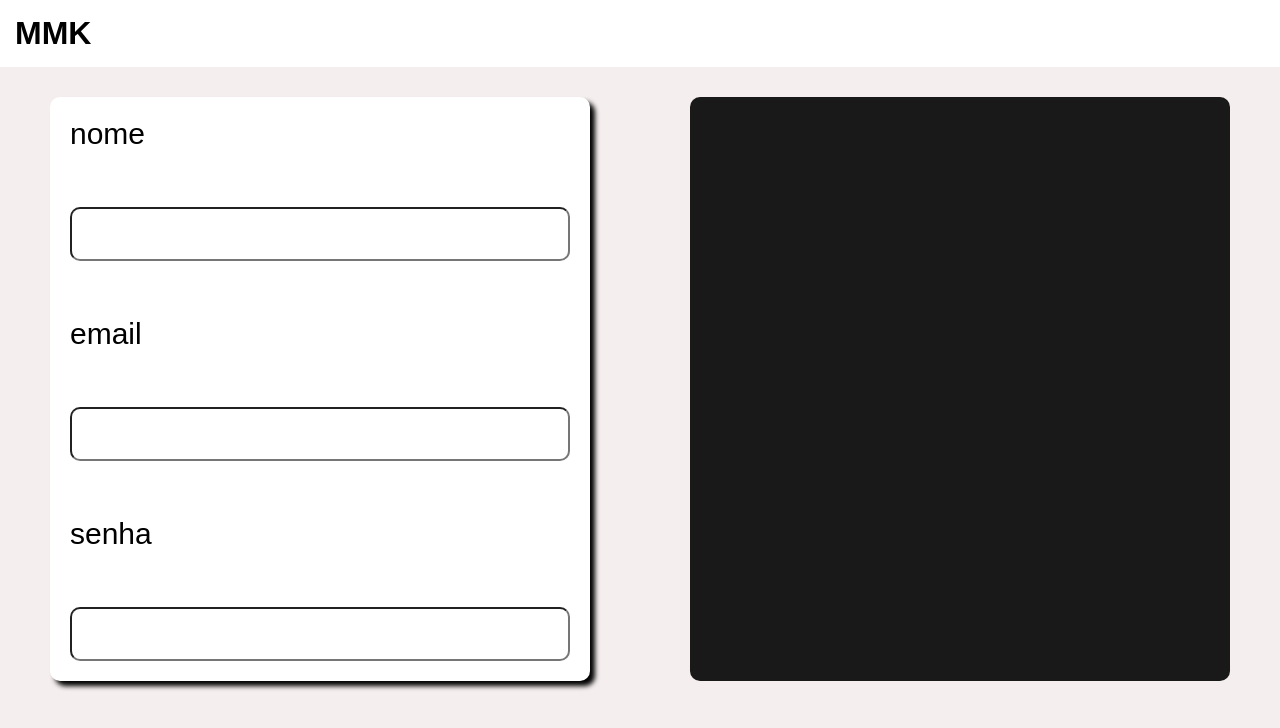
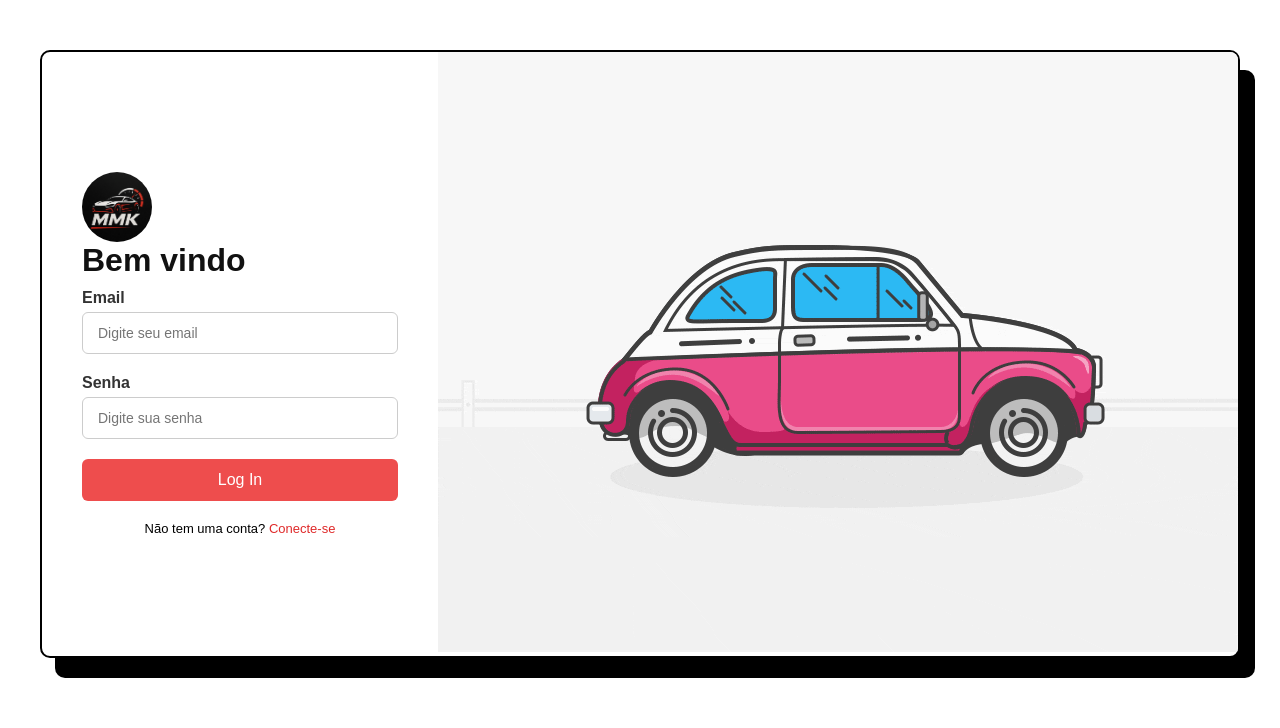
Before and after one commit to mauriciorodrigues123/MMK-Motors-Market-Key, a React (Vite) app in the folder mmk/: page / in a window 1280 px wide. Shown: the top 728 px of the page. Built offline with nearby package versions, Linux system fonts and the light colour scheme.

Commit message:
login pronto
login pronto

```diff
--- a/mmk/src/App.tsx
+++ b/mmk/src/App.tsx
@@ -4,7 +4,7 @@ import { Login } from "./componentes/login/login"
 function App() {
   return (
     <div>
-      < Header />
+
       < Login />
     </div>
   )
--- a/mmk/src/componentes/header/header.css
+++ b/mmk/src/componentes/header/header.css
@@ -10,7 +10,6 @@ body{
 }
 
 header{
-    background-color: #fff;
-    padding: 15px;
-    margin: 0 0 30px;
+    background-color: #000;
+    margin: 0 0 20px;
 }
--- a/mmk/src/componentes/header/header.tsx
+++ b/mmk/src/componentes/header/header.tsx
@@ -1,8 +1,11 @@
 import './header.css'
+
+
 export function Header(){
     return(
         <div>
         <header>
+
             <h1>MMK</h1>
         </header>
         </div>
--- a/mmk/src/componentes/login/login.css
+++ b/mmk/src/componentes/login/login.css
@@ -1,48 +1,114 @@
-*{
+* {
+      box-sizing: border-box;
       margin: 0;
       padding: 0;
+      font-family: sans-serif;
     }
 
-.section-login{
+
+    .container {
       display: flex;
+      flex: 1;
+      max-width: 1200px;
+      margin: auto;
+      background-color: #fff;
+      border: 2px solid black;
+      box-shadow: 15px 20px 0px black;
+      border-radius: 10px;
+      overflow: hidden;
+      margin-top: 50px;
+    }
+
+    .form-section {
+      flex: 1;
+      padding: 60px 40px;
+      display: flex;
+      flex-direction: column;
       justify-content: center;
     }
 
-
-.login{
-    display: flex;
-    justify-content: center;
-    flex-direction: column;
-    gap: 3.5rem;
-    background-color: #fff;
-    padding: 20px;
-    width: 500px;
-    margin: 0 50px;
-    border-radius: 10px;
-    box-shadow: 5px 5px 5px black;
-
+    .form-section h1 {
+      font-size: 32px;
+      margin-bottom: 10px;
+      color: #111;
     }
 
-.imagem{
-    display: flex;
-    justify-content: center;
-    flex-direction: column;
-    gap: 3.5rem;
-    background-color: #191919;
-    padding: 20px;
-    width: 500px;
-    margin: 0 50px;
-    border-radius: 10px;
+    .form-section p {
+      font-size: 14px;
+      color: #666;
+      margin-bottom: 30px;
     }
 
-input{
-  height: 50px;
-  border-radius: 10px;
-
+    label {
+      font-weight: 600;
+      display: block;
+      margin-bottom: 5px;
+      color: #333;
     }
 
-label{
-    font-size: 30px;
+    input[type="email"],
+    input[type="password"] {
+      width: 100%;
+      padding: 12px 15px;
+      margin-bottom: 20px;
+      border: 1px solid #ccc;
+      border-radius: 6px;
+      font-size: 14px;
+    }
 
 
+
+    button {
+      background-color: #ee4d4d;
+      color: #fff;
+      padding: 12px;
+      width: 100%;
+      border: none;
+      border-radius: 6px;
+      font-size: 16px;
+      cursor: pointer;
+      transition: background-color 0.3s ease;
     }
+
+    button:hover {
+      background-color: #df2929;
+    }
+
+    .bottom-text {
+      text-align: center;
+      font-size: 13px;
+      margin-top: 20px;
+    }
+
+    .bottom-text a {
+      color: #df2929;
+      text-decoration: none;
+    }
+
+    .image-section {
+      flex: 1;
+      background-size: cover;
+    }
+
+    .logo{
+        width: 70px;
+        border-radius: 50%;
+    }
+
+
+
+    @media (max-width: 768px) {
+      .container {
+        flex-direction: column;
+        max-width: 350px;
+        margin-top: 100px;
+      }
+
+      .image-section {
+        display: none;
+      }
+
+      .form-section {
+        padding: 40px 20px;
+      }
+    }
--- a/mmk/src/componentes/login/login.tsx
+++ b/mmk/src/componentes/login/login.tsx
@@ -1,22 +1,47 @@
 import './login.css'
 
-export function Login(){
-    return(
+import CarroAnimado from "../../imagem/655d2da400a648abca600766a89deead.gif"
+import Logo from "../../imagem/Captura de Tela (259).png"
+
+export function Login() {
+    return (
         <div>
-            <section className="section-login">
-                <div className="login">
-                    <label>nome</label>
-                    <input type="text" />
-                    <label>email</label>
-                    <input type="email" />
-                    <label>senha</label>
-                    <input type="password"/>
+            <div className="container">
+                <div className="form-section">
+                    <img className='logo' src={Logo} alt="logo" />
+                    <h1>Bem vindo</h1>
+
+                    <form>
+                        <label htmlFor="email">Email </label>
+                        <input
+                            type="email"
+                            id="email"
+                            name="email"
+                            placeholder="Digite seu email"
+                            required
+                        />
+
+                        <label htmlFor="password">Senha </label>
+                        <input
+                            type="password"
+                            id="password"
+                            name="password"
+                            placeholder="Digite sua senha"
+                            required
+                        />
+
+                        <button type="submit">Log In</button>
+                    </form>
+
+                    <div className="bottom-text">
+                        Não tem uma conta? <a href="#">Conecte-se</a>
+                    </div>
                 </div>
 
-                <div className="imagem">
-
+                <div className="image-section">
+                    <img src={CarroAnimado} alt="" />
                 </div>
-            </section>
+            </div>
         </div>
     )
 }
```
Also changed, not shown: mmk/src/imagem/655d2da400a648abca600766a89deead.gif (added), mmk/src/imagem/Captura de Tela (259).png (added). Lines whose indentation alone changed are shown as unchanged.
